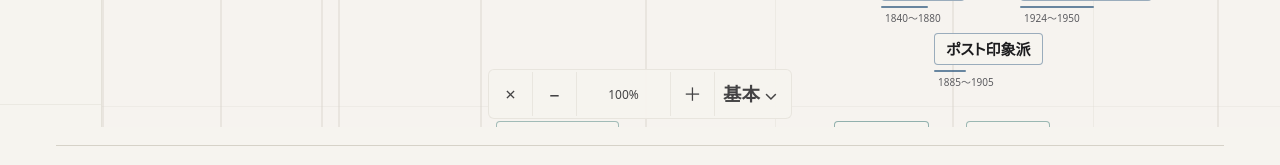
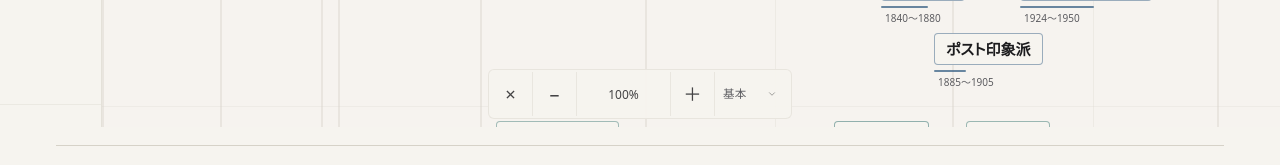
Before and after one commit to taktak2001/art-history-atlas, a Next.js app: page /timeline in a window 1280 px wide. Both pictures are taken after a click on the button "タイムラインを全画面で表示". Shown: the part 673-838 px from the top of the page. Built offline with nearby package versions, Linux system fonts and the light colour scheme.

Commit message:
Refine timeline LOD control typography

```diff
--- a/src/app/globals.css
+++ b/src/app/globals.css
@@ -1715,22 +1715,54 @@ html.dark .relation-badge {
 }
 
 .timeline-viewer-controls .timeline-viewer-lod-trigger {
+  appearance: none;
   display: flex;
   width: 100%;
   min-width: 4.75rem;
   flex: 1 1 auto;
   gap: 0.25rem;
   padding-inline: 0.625rem;
+  border: 0;
   border-inline-end: 0;
-  font-weight: 650;
+  background: transparent;
+  box-shadow: none;
+  color: rgb(var(--c-muted));
+  font-family: var(--font-sans);
+  font-size: 0.71875rem;
+  font-weight: 500;
+  letter-spacing: 0.02em;
+  line-height: 1;
+}
+
+.timeline-viewer-controls .timeline-viewer-lod-trigger:hover {
+  background: transparent;
+  color: rgb(var(--c-ink) / 0.82);
+}
+
+.timeline-viewer-lod-trigger__label {
+  font: inherit;
+  letter-spacing: inherit;
+  line-height: inherit;
 }
 
 .timeline-viewer-lod-trigger__chevron {
-  display: inline-block;
-  font-size: 0.875rem;
-  font-weight: 400;
-  line-height: 1;
-  transform: translateY(-1px);
+  display: grid;
+  min-width: 0.75rem;
+  min-height: 0;
+  color: currentColor;
+  transform: none;
+}
+
+.timeline-viewer-lod-trigger .timeline-viewer-lod-trigger__chevron svg {
+  width: 0.625rem;
+  height: 0.625rem;
+  transform: rotate(90deg);
+}
+
+.timeline-viewer-lod-trigger
+  .timeline-viewer-lod-trigger__chevron[data-open='true']
+  svg {
+  transform: rotate(-90deg);
 }
 
 .timeline-viewer-lod-overlay {
@@ -1805,7 +1837,11 @@ html.dark .relation-badge {
   gap: 0.5rem;
   padding-inline: 0.875rem;
   color: rgb(var(--c-muted));
-  font-size: 0.8125rem;
+  font-family: var(--font-sans);
+  font-size: 0.75rem;
+  font-weight: 500;
+  letter-spacing: 0.02em;
+  line-height: 1;
   text-align: left;
 }
 
@@ -1817,7 +1853,7 @@ html.dark .relation-badge {
 
 .timeline-viewer-lod-option[data-selected='true'] {
   color: rgb(var(--c-ink));
-  font-weight: 700;
+  font-weight: 650;
 }
 
 .timeline-viewer-lod-option__check {
@@ -1842,9 +1878,11 @@ html.dark .relation-badge {
 .timeline-viewer-controls output {
   min-width: 3.25rem;
   flex: 1 1 3.25rem;
-}
-
-.timeline-viewer-controls button > span {
+  font-feature-settings: 'tnum' 1;
+  font-variant-numeric: tabular-nums;
+}
+
+.timeline-viewer-controls > button > span {
   font-size: 1.15rem;
   line-height: 1;
 }
--- a/src/components/TimelineViewerLodMenu.tsx
+++ b/src/components/TimelineViewerLodMenu.tsx
@@ -9,6 +9,7 @@ import {
   type CSSProperties,
 } from 'react';
 import { createPortal } from 'react-dom';
+import { AccordionChevron } from '@/components/AccordionChevron';
 import { LOD_LEVELS } from '@/lib/movement-hierarchy';
 import {
   VISIBILITY_LEVEL_LABELS,
@@ -193,10 +194,13 @@ export function TimelineViewerLodMenu({ value, counts, onChange }: Props) {
         aria-controls={panelId}
         aria-label={`表示する範囲、現在は${VISIBILITY_LEVEL_LABELS[value]}`}
       >
-        <span>{VISIBILITY_LEVEL_LABELS[value]}</span>
-        <span className="timeline-viewer-lod-trigger__chevron" aria-hidden="true">
-          ⌄
+        <span className="timeline-viewer-lod-trigger__label">
+          {VISIBILITY_LEVEL_LABELS[value]}
         </span>
+        <AccordionChevron
+          open={open}
+          className="timeline-viewer-lod-trigger__chevron"
+        />
       </button>
       {panel}
     </div>
```
Also changed, not shown: 2 other files (tests, documents, lock files or other folders).
